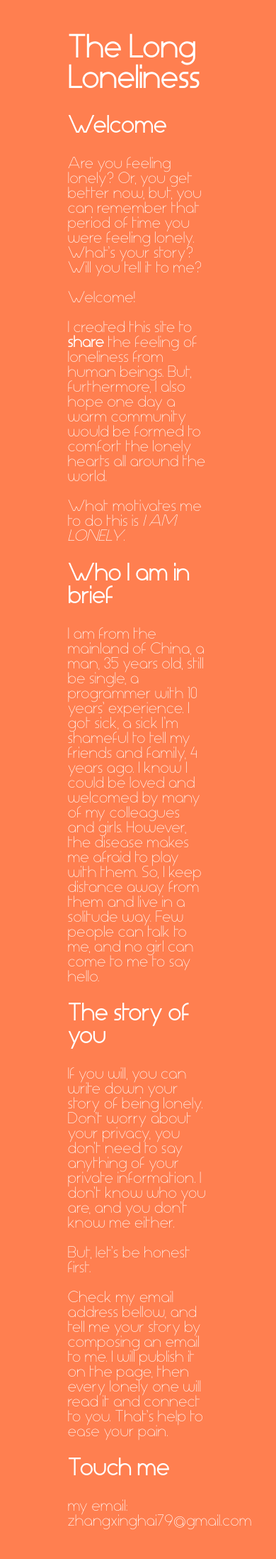
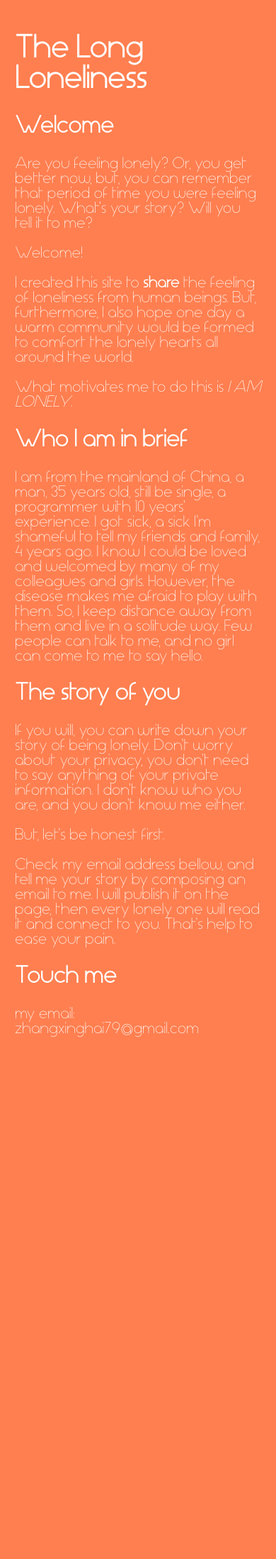
Before and after one commit to zxh19890103/longloneliness, a Jekyll site: the page built from index.md, in a window 390 px wide. Shown: the whole page at 71% size. Built offline with Jekyll 4.4.1, drawn with Linux system fonts in a browser that asks for light colours; after the commit the page ends 1503 px from its top, so only the background shows below that.

Commit message:
Update skin.scss

```diff
--- a/_sass/skin.scss
+++ b/_sass/skin.scss
@@ -27,4 +27,8 @@ body {
   box-sizing: border-box;
   width: 61.8%;
   margin: 0 auto;
+  @media screen and (max-width: 528px) {
+    width: 100%;
+    margin: 0;
+  }
 }
```
